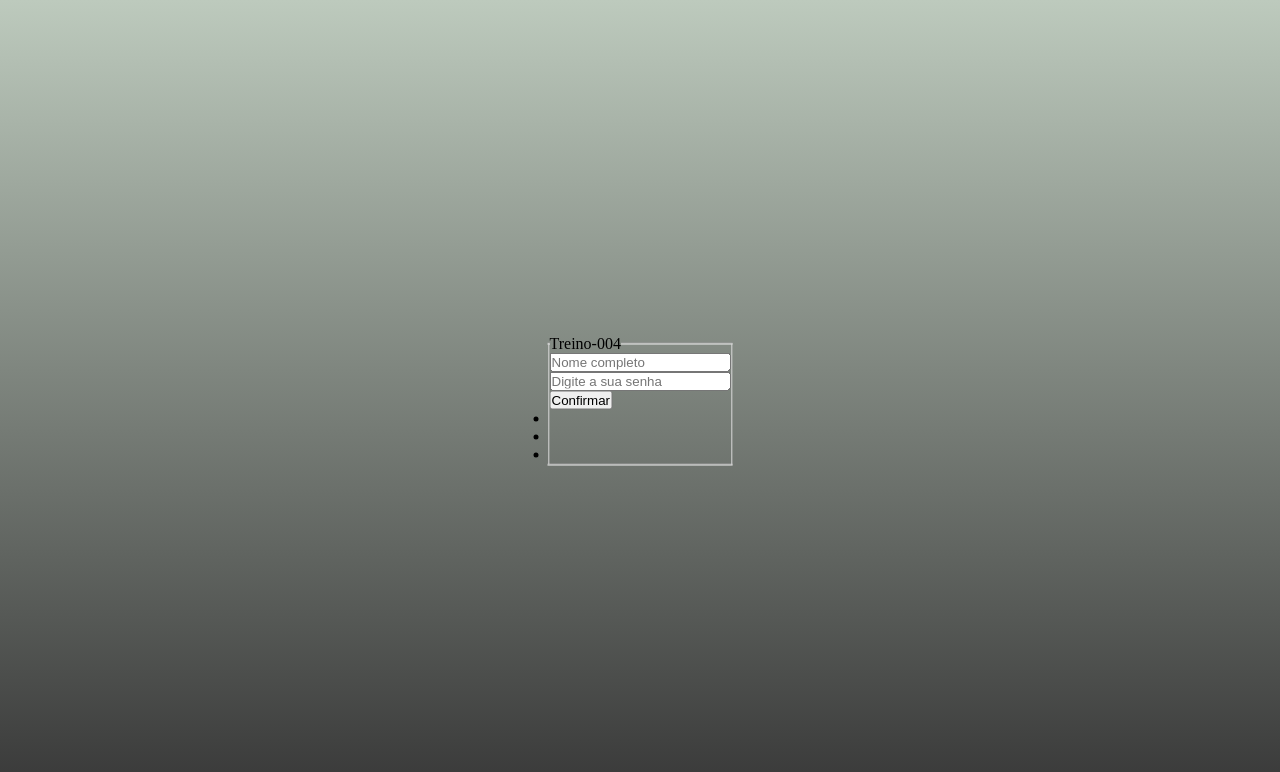
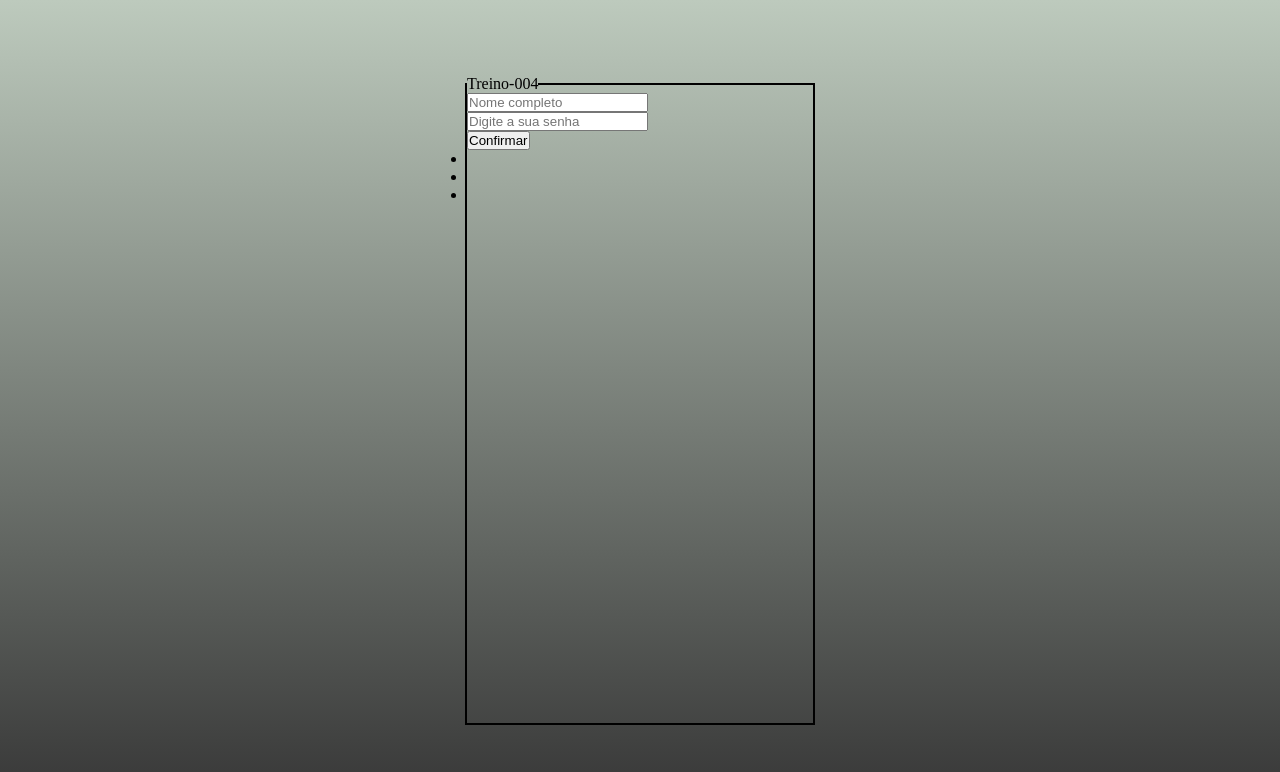
Before and after one commit to antony-henrique-aluno/Learning, a plain HTML site: page treino-js/treino004/treino004.html in a window 1280 px wide. Drawn offline with Linux system fonts and the light colour scheme.

Commit message:
update treino-js/treino004/assets/estilo/style.css

```diff
--- a/treino-js/treino004/assets/estilo/style.css
+++ b/treino-js/treino004/assets/estilo/style.css
@@ -16,3 +16,10 @@ main form{
     top: 50%; left: 50%;
     transform: translate(-50%, -50%);
 }
+
+main form fieldset{
+    position: relative;
+    width: 350px;
+    height: 650px;
+    border: 2px solid black;
+}
```
